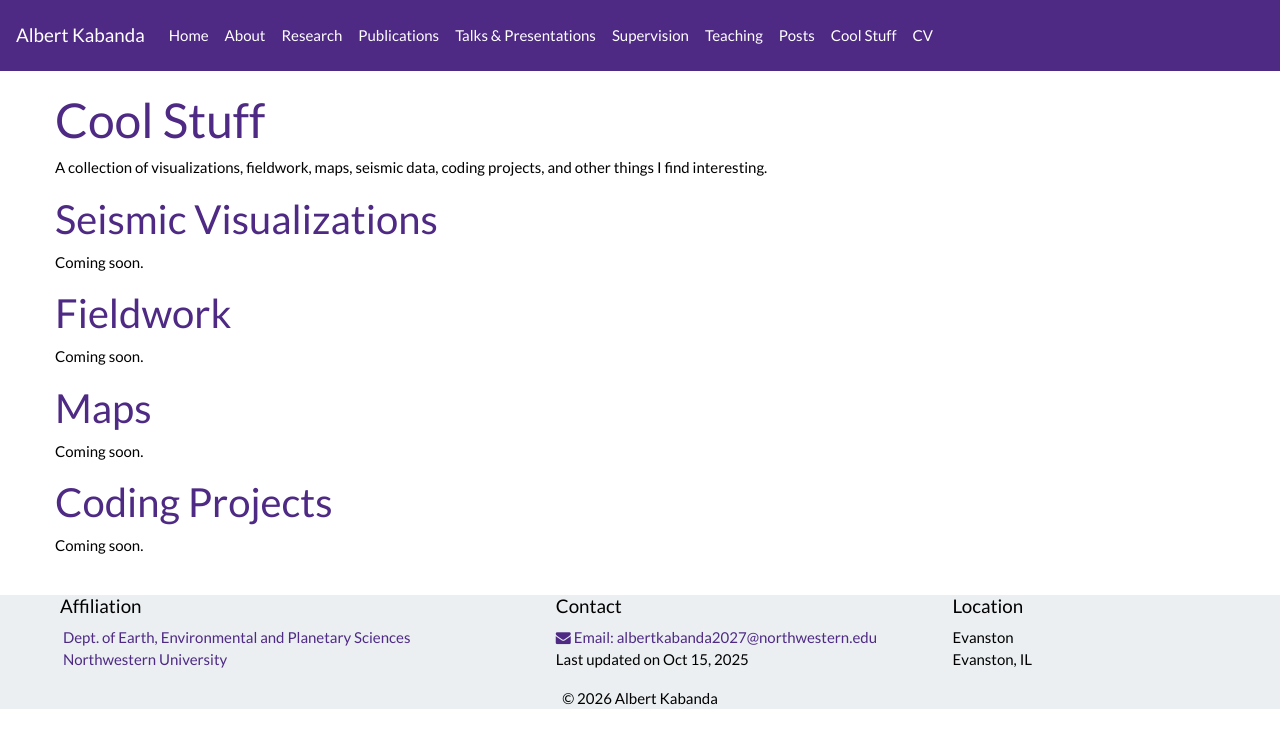
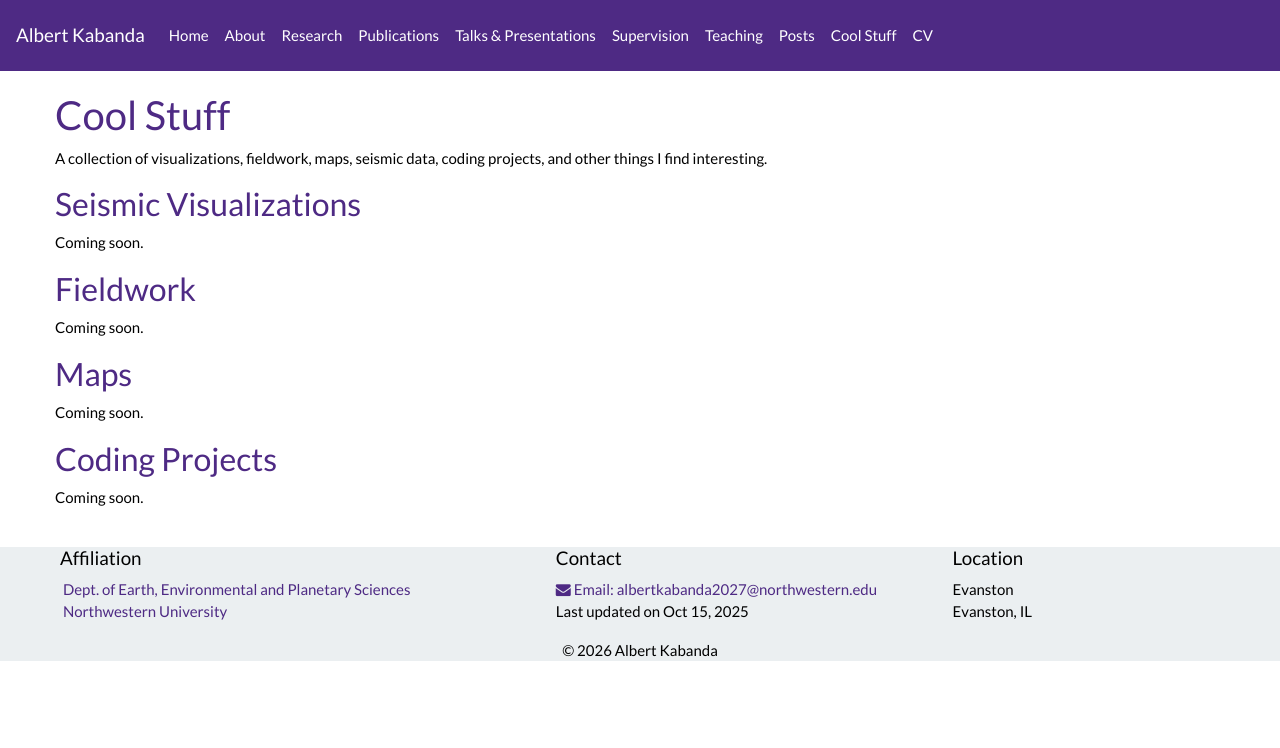
Before and after one commit to albertkabanda/albertkabanda.github.io, a Jekyll site: the page built from _pages/cool-stuff.md, in a window 1280 px wide. Shown: the top 748 px of the page. Built offline with Jekyll 4.4.1, drawn with Linux system fonts in a browser that asks for light colours; nearby versions of some CDN libraries; a style sheet for code colours, icons or effects is not loaded.

```diff
--- a/_pages/cool-stuff.md
+++ b/_pages/cool-stuff.md
@@ -5,22 +5,22 @@ sitemap: false
 permalink: /Cool-Stuff/
 ---
 
-# Cool Stuff
+## Cool Stuff
 
 A collection of visualizations, fieldwork, maps, seismic data, coding projects, and other things I find interesting.
 
-## Seismic Visualizations
+### Seismic Visualizations
 
 Coming soon.
 
-## Fieldwork
+### Fieldwork
 
 Coming soon.
 
-## Maps
+### Maps
 
 Coming soon.
 
-## Coding Projects
+### Coding Projects
 
 Coming soon.
```
